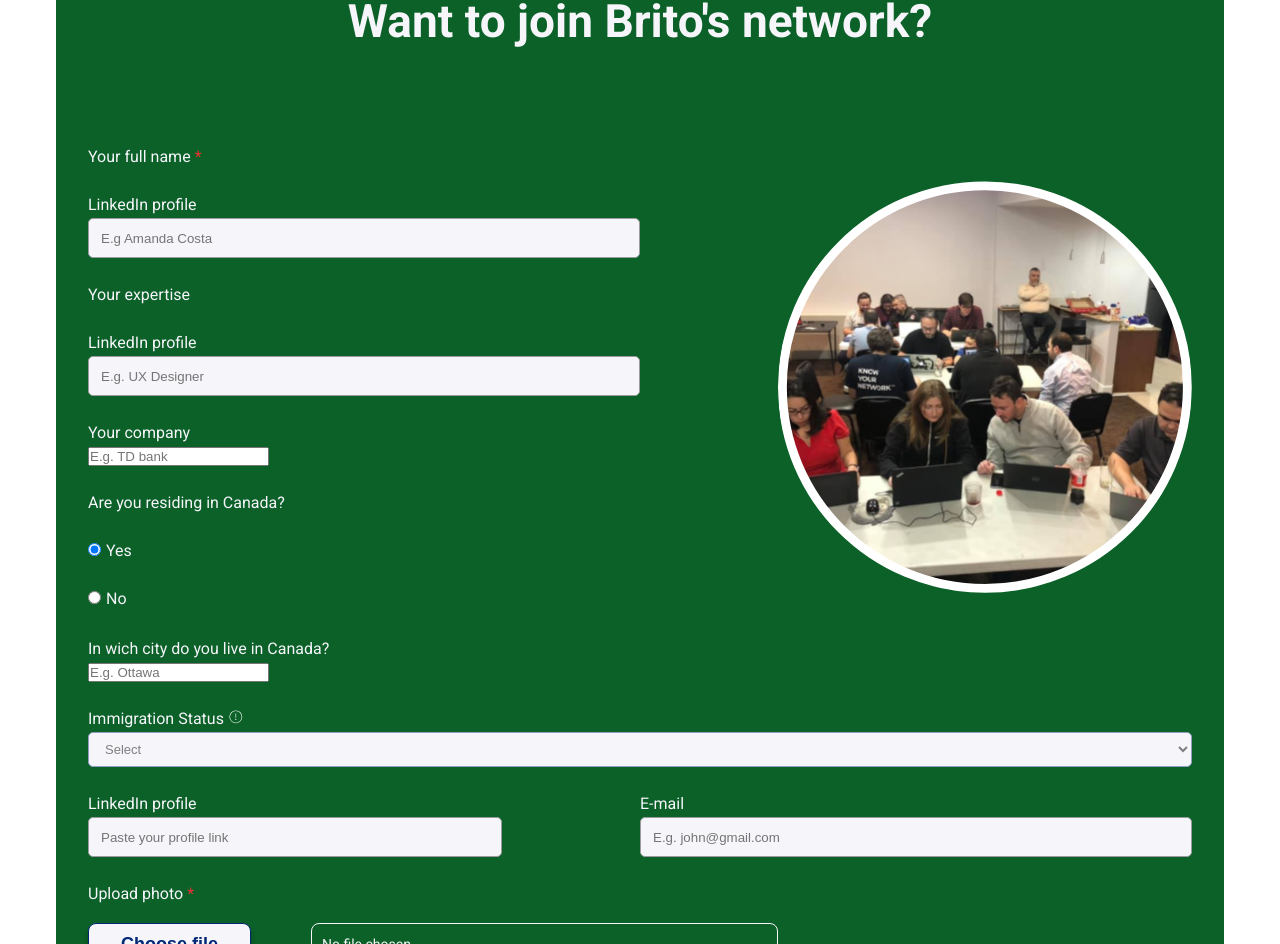
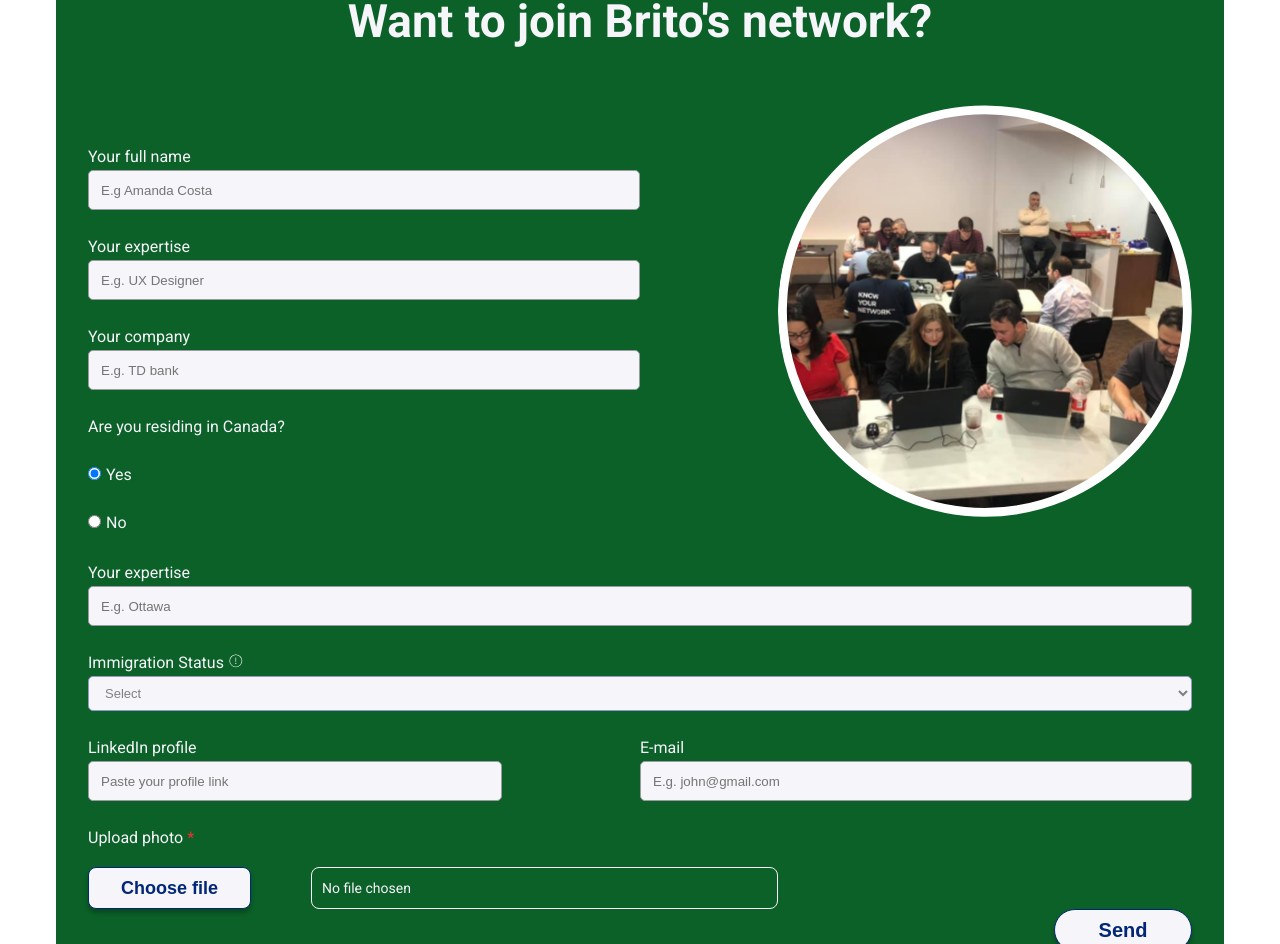
Before and after one commit to brito-ca/brito-website, a Next.js app: page / in a window 1280 px wide. Shown: the part 2463-3407 px from the top of the page. Built offline with nearby package versions, Linux system fonts and the light colour scheme.

Commit message:
FormInput added

```diff
--- a/components/Form/Form.jsx
+++ b/components/Form/Form.jsx
@@ -50,34 +50,29 @@ const Form = () => {
             <form method='post'>
                 <div className={styles.formSections}>
                     <div className={styles.primaryInformation}>
-                        <label className={styles.labelForm}>
-                            Your full name
-                            <span className={styles.mandatoryFieldSpan}>*</span>
-                        </label>
                         <FormInput
-                            fieldStyle={styles.linkedinField}
-                            labelContent='LinkedIn profile'
+                            fieldStyle={styles.fullNameField}
+                            labelContent='Your full name'
                             labelStyle={styles.labelForm}
                             inputStyle={styles.inputForm}
-                            className={styles.inputForm}
                             placeholder='E.g Amanda Costa'
                             value={fullName}
                             setValue={setFullName}
                         />
-                        <label className={styles.labelForm}>Your expertise</label>
                         <FormInput
                             fieldStyle={styles.expertiseField}
-                            labelContent='LinkedIn profile'
+                            labelContent='Your expertise'
                             labelStyle={styles.labelForm}
                             inputStyle={styles.inputForm}
-                            className={styles.inputForm}
                             placeholder='E.g. UX Designer'
                             value={expertise}
                             setValue={setExpertise}
                         />
-                        <label className={styles.labelForm}>Your company</label>
                         <FormInput
-                            className={styles.inputForm}
+                            fieldStyle={styles.companyField}
+                            labelContent='Your company'
+                            labelStyle={styles.labelForm}
+                            inputStyle={styles.inputForm}
                             placeholder='E.g. TD bank'
                             value={company}
                             setValue={setCompany}
@@ -110,13 +105,13 @@ const Form = () => {
                         />
                     </div>
                     <div className={styles.immigrationStatusSection}>
-                        <label className={styles.labelForm}>
-                            In wich city do you live in Canada?
-                        </label>
                         <FormInput
+                            fieldStyle={styles.cityField}
+                            labelContent='Your expertise'
+                            labelStyle={styles.labelForm}
+                            inputStyle={styles.inputForm}
                             value={city}
                             placeholder='E.g. Ottawa'
-                            className={styles.inputForm}
                             setValue={setCity}
                         />
                         <label htmlFor='immigration-status' className={styles.labelForm}>
```
